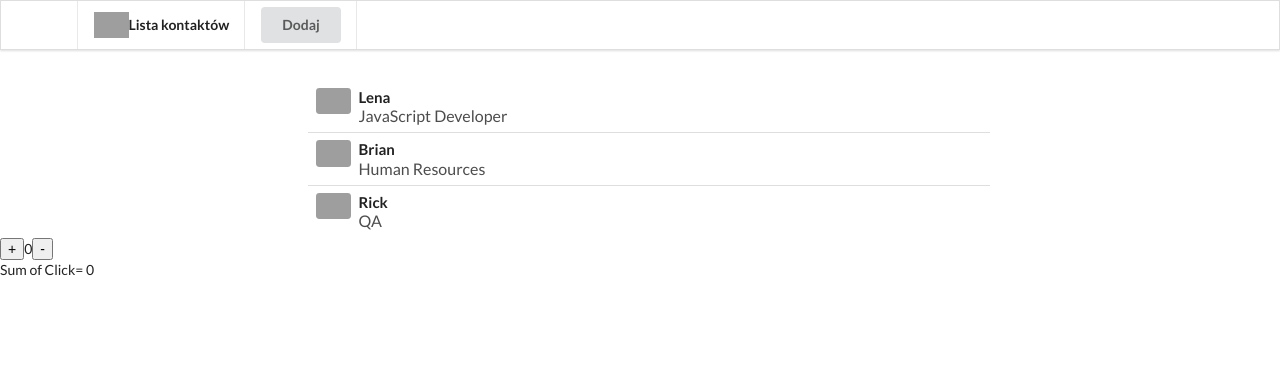
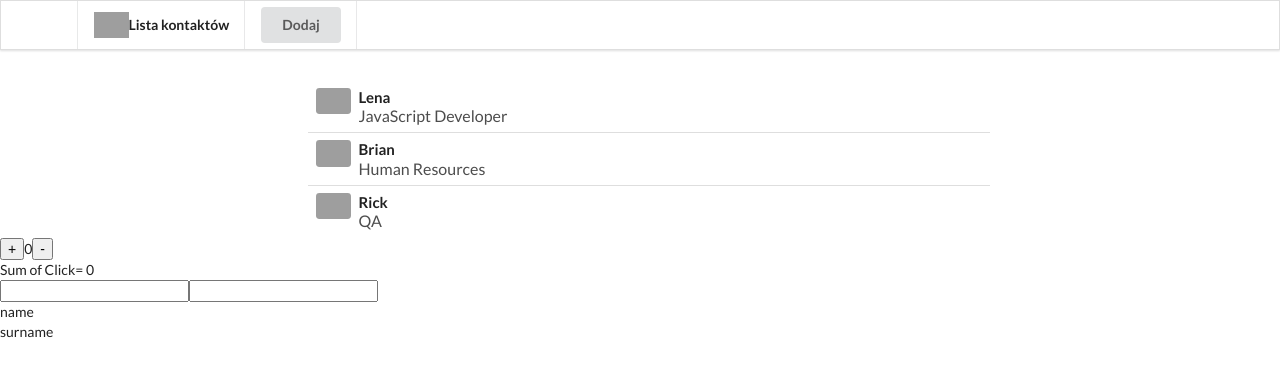
Before and after one commit to nczop/ContactList, a React (Create React App) app: page / in a window 1280 px wide. Shown: the top 376 px of the page. Built offline with nearby package versions, Linux system fonts and the light colour scheme; grey boxes are pictures that could not be loaded.

Commit message:
name, surname

```diff
--- a/src/App.js
+++ b/src/App.js
@@ -11,6 +11,7 @@ import './App.css';
             <ContactsList />
           </main>
           <CounterApp />
+          <NameAndSurname/>
         </div>
       );
     }
@@ -121,4 +122,33 @@ import './App.css';
     }
   }
 
+  class NameAndSurname extends React.Component {
+    constructor () {
+      super ();
+      this.state = {name: "", surname: ""};
+    }
+    render() {
+      return (
+        <div>
+          <input value ={this.state.name} onInput={this.newName.bind(this)}/>
+          <input value ={this.state.surname} onInput={this.newSurname.bind(this)}/>
+          <br/>
+          <output>name {this.state.name}</output>
+          <br/>
+          <output>surname {this.state.surname}</output>
+        </div>
+      )
+    }
+    newName (e) {
+      this.setState ({
+        name: e.target.value
+      })
+    }
+    newSurname (e) {
+      this.setState ({
+        surname: e.target.value
+      })
+    }
+  }
+
 export default App;
```
